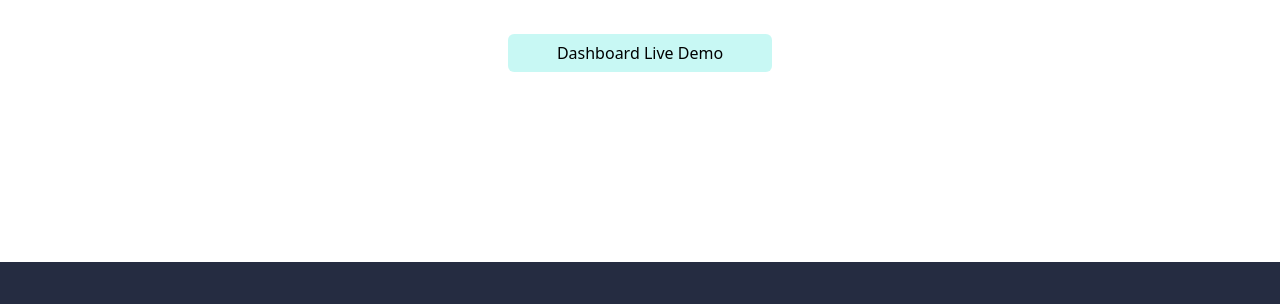
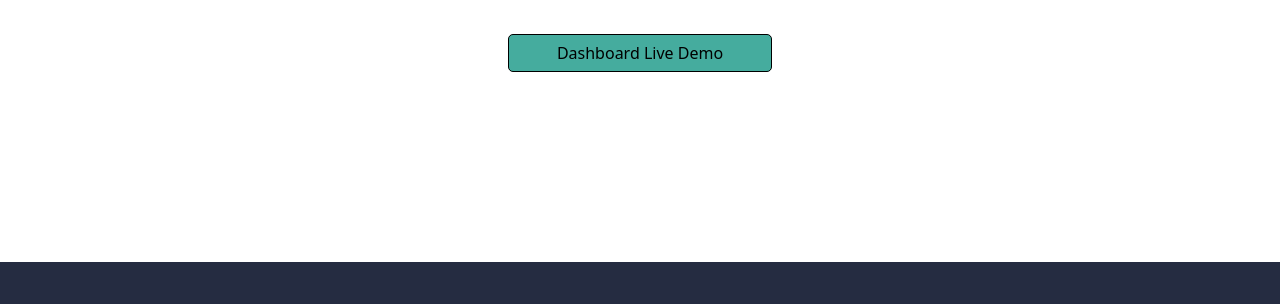
Before and after one commit to Beatschool/todoapp2025, a plain HTML site: page frontend/index.html in a window 1280 px wide. Shown: the part 374-678 px from the top of the page. Drawn offline with nearby package versions, Linux system fonts and the light colour scheme.

Commit message:
changes made after i submited the work

```diff
--- a/frontend/CSS/styles.css
+++ b/frontend/CSS/styles.css
@@ -17,9 +17,12 @@ nav, footer {
 
 }
 .btn-secondary {
-    background-color: var(--secondary);
+    background-color: rgb(69, 172, 158);
     color: black;
-    border-color: transparent;
+    border-color: black;
+    border-radius: 5px;
+
+
 }
 
 .btn-secondary:hover {
```
